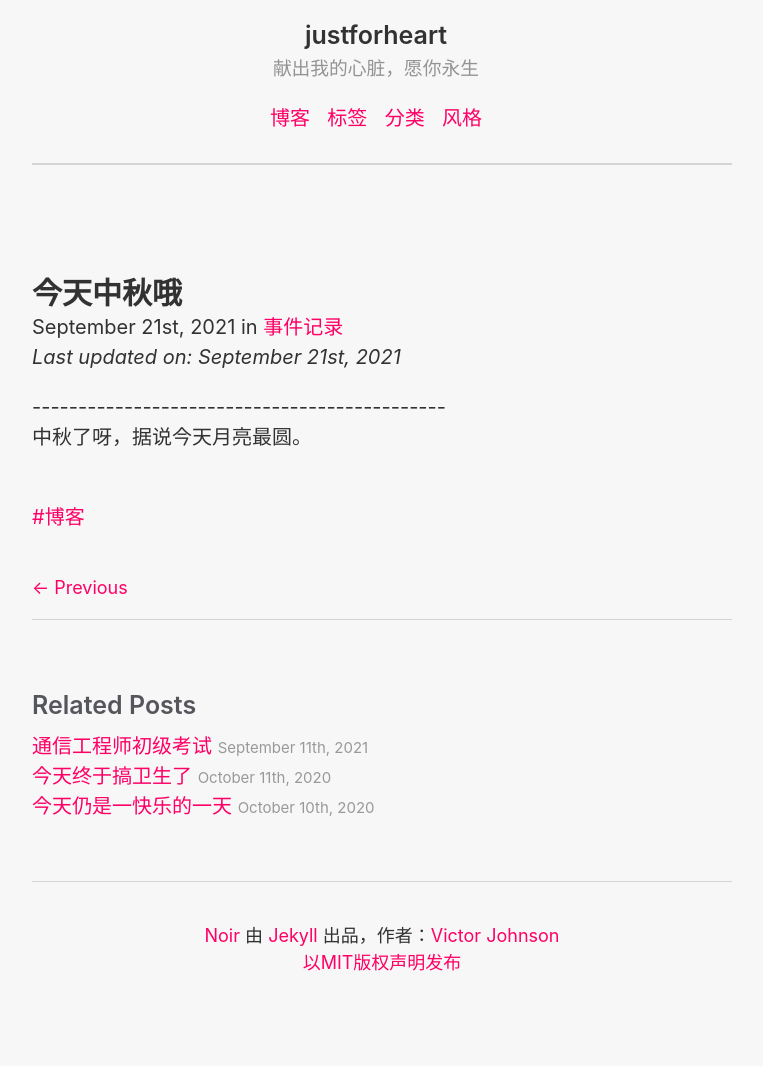
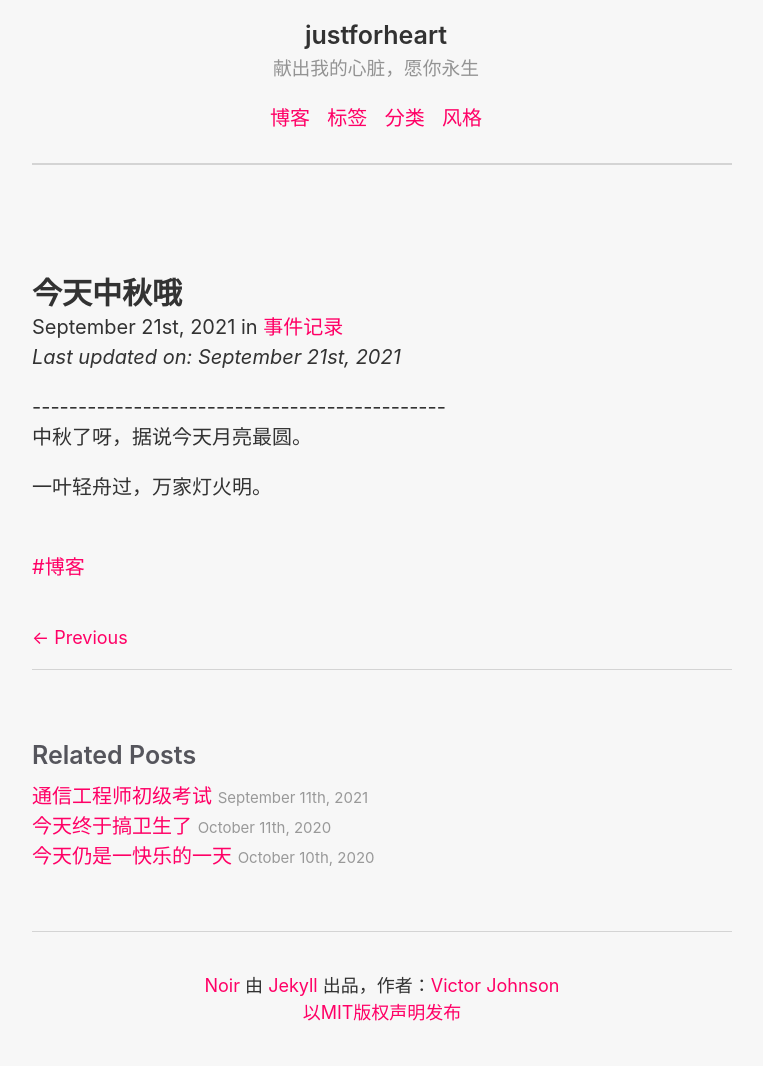
Before and after one commit to justforheart/justforheart.github.io, a Jekyll site: the page built from _posts/2021-09-21-今天中秋哦.md, in a window 1280 px wide. Shown: the whole page, without its empty margins (258-1021 px from the left). Built offline with Jekyll 4.4.1, drawn with Linux system fonts in a browser that asks for light colours; before the commit the page ends 1016 px from its top, so only the background shows below that.

Commit message:
Update 2021-09-21-今天中秋哦.md

```diff
--- a/_posts/2021-09-21-今天中秋哦.md
+++ b/_posts/2021-09-21-今天中秋哦.md
@@ -8,7 +8,6 @@ last_modified_at: 2021-09-21
 ---
 
 中秋了呀，据说今天月亮最圆。
-
 
 <div style="display:none">
   <pre>
@@ -24,3 +23,5 @@ last_modified_at: 2021-09-21
   但就目前来看，似乎都不太现实。
   </pre>
 </div>
+
+一叶轻舟过，万家灯火明。
```
